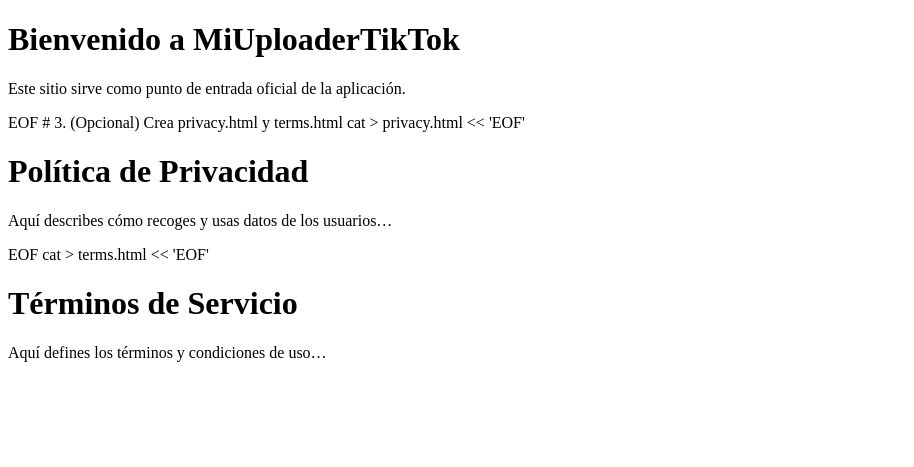
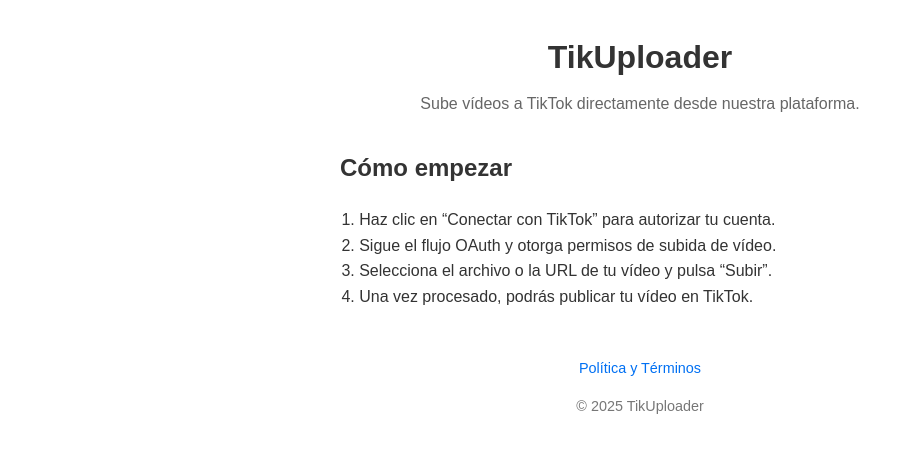
Before and after one commit to ader200/legal-docs, a plain HTML site: page app.html in a window 1280 px wide. Shown: the whole page, without its empty margins (0-914 px from the left). Drawn offline with Linux system fonts and the light colour scheme.

Commit message:
Update app.html

```diff
--- a/app.html
+++ b/app.html
@@ -2,39 +2,70 @@
 <html lang="es">
 <head>
   <meta charset="UTF-8">
-  <title>Mi App TikTok</title>
+  <title>TikUploader</title>
+  <meta name="viewport" content="width=device-width, initial-scale=1.0">
+  <style>
+    body {
+      font-family: sans-serif;
+      padding: 2rem;
+      max-width: 600px;
+      margin: auto;
+      line-height: 1.6;
+      color: #333;
+    }
+    header {
+      text-align: center;
+      margin-bottom: 2rem;
+    }
+    header h1 {
+      margin: 0;
+      font-size: 2rem;
+    }
+    header p {
+      margin: .5rem 0 0;
+      color: #666;
+    }
+    section h2 {
+      font-size: 1.5rem;
+      margin-top: 1.5rem;
+    }
+    ol {
+      padding-left: 1.2rem;
+    }
+    footer {
+      text-align: center;
+      margin-top: 3rem;
+      font-size: .9rem;
+      color: #777;
+    }
+    footer nav a {
+      text-decoration: none;
+      color: #0070f3;
+      margin: 0 .5rem;
+    }
+  </style>
 </head>
 <body>
-  <h1>Bienvenido a MiUploaderTikTok</h1>
-  <p>Este sitio sirve como punto de entrada oficial de la aplicación.</p>
+  <header>
+    <h1>TikUploader</h1>
+    <p>Sube vídeos a TikTok directamente desde nuestra plataforma.</p>
+  </header>
+
+  <section>
+    <h2>Cómo empezar</h2>
+    <ol>
+      <li>Haz clic en “Conectar con TikTok” para autorizar tu cuenta.</li>
+      <li>Sigue el flujo OAuth y otorga permisos de subida de vídeo.</li>
+      <li>Selecciona el archivo o la URL de tu vídeo y pulsa “Subir”.</li>
+      <li>Una vez procesado, podrás publicar tu vídeo en TikTok.</li>
+    </ol>
+  </section>
+
+  <footer>
+    <nav>
+      <a href="index.html">Política y Términos</a>
+    </nav>
+    <p>&copy; 2025 TikUploader</p>
+  </footer>
 </body>
 </html>
-EOF
-
-# 3. (Opcional) Crea privacy.html y terms.html
-cat > privacy.html << 'EOF'
-<!DOCTYPE html>
-<html lang="es">
-<head>
-  <meta charset="UTF-8">
-  <title>Política de Privacidad</title>
-</head>
-<body>
-  <h1>Política de Privacidad</h1>
-  <p>Aquí describes cómo recoges y usas datos de los usuarios…</p>
-</body>
-</html>
-EOF
-
-cat > terms.html << 'EOF'
-<!DOCTYPE html>
-<html lang="es">
-<head>
-  <meta charset="UTF-8">
-  <title>Términos de Servicio</title>
-</head>
-<body>
-  <h1>Términos de Servicio</h1>
-  <p>Aquí defines los términos y condiciones de uso…</p>
-</body>
-</html>
```
